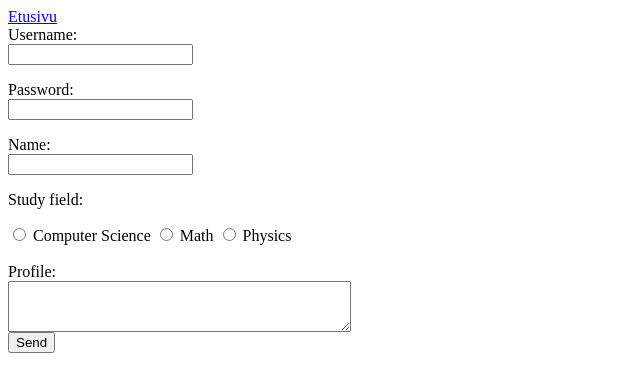
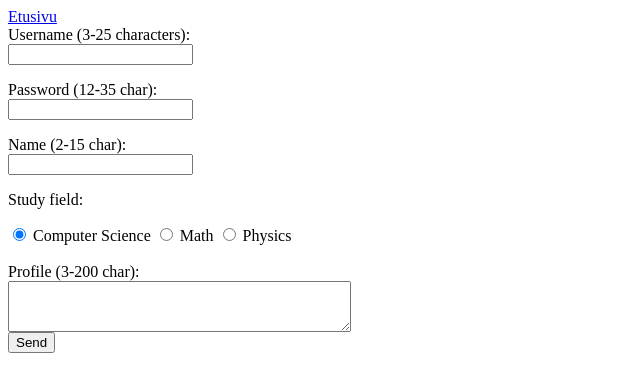
Before and after one commit to Deeroil/KumpulaDatingApp, a Flask app: page /register in a window 1280 px wide. Shown: the top 392 px of the page, without its empty margins (0-640 px from the left). Run offline with Flask 3, Linux system fonts and the light colour scheme.

Commit message:
Validate form, radiobox checked

```diff
--- a/routes.py
+++ b/routes.py
@@ -1,8 +1,8 @@
-
 from flask import redirect, render_template, request, session
 from werkzeug.security import check_password_hash, generate_password_hash
 import sql_functions as fun
 from app import app
+
 
 @app.route("/")
 def index():
@@ -74,6 +74,30 @@ def sendregister():
     field = request.form["field"]
     bio = request.form["bio"]
 
+    if not username or not passw or not name or not field:
+        return render_template("error.html", message="Tietoja puuttuu")
+
+    # TODO: näinkö?
+    if not 2 < len(username) < 26:
+        return render_template(
+            "error.html", message="Käyttäjänimen tulee olla 3-25 merkkiä pitkä"
+        )
+
+    if not 11 < len(passw) < 36:
+        return render_template(
+            "error.html", message="Salasanan tulee olla 12-35 merkkiä pitkä"
+        )
+
+    if not 1 < len(name) < 16:
+        return render_template(
+            "error.html", message="Nimen tulee olla 2-15 merkkiä pitkä"
+        )
+
+    if not 2 < len(name) < 201:
+        return render_template(
+            "error.html", message="Profiilitekstin tulee olla 3-200 merkkiä pitkä"
+        )
+
     print("FIELD", field)
     # haetaan usernamella ensin
     user = fun.find_username(username)
--- a/templates/register.html
+++ b/templates/register.html
@@ -1,42 +1,41 @@
 <a href="/">Etusivu</a>
 <br>
 <form action="/sendregister" method="POST" onsubmit="return check(this)">
-  Username: <br>
+  Username (3-25 characters): <br>
   <input type="text" name="username" required></p>
-  Password: <br>
+  Password (12-35 char): <br>
   <input type="password" name="passw" required></p>
-  Name: <br>
+  Name (2-15 char): <br>
   <input type="text" name="name" required></p>
   <p>Study field:</p>
-  <input type="radio" name="field" value="Computer Science"> Computer Science
+  <input type="radio" name="field" value="Computer Science" checked="checked"> Computer Science
   <input type="radio" name="field" value="Math"> Math
   <input type="radio" name="field" value="Physics"> Physics
   <br>
   <br>
-  Profile: <br>
+  Profile (3-200 char): <br>
   <textarea name="bio" rows="3" cols="40" required></textarea>
   <br>
   <input type="submit" value="Send">
 </form>
 
 <script>
-  // TODO: radio validation?
   function check(form) {
-    if (form.username.value.length < 3) {
-      alert("Käyttäjänimi liian lyhyt");
+    if (form.username.value.length < 3 || form.username.value.length > 25) {
+      alert("Käyttäjänimen tulee olla 3-25 merkkiä pitkä");
       return false;
     }
 
-    if (form.passw.value.length < 5) {
-      alert("Salasana liian lyhyt");
+    if (form.passw.value.length < 12 || form.passw.value.length > 35) {
+      alert("Salasanan tulee olla 12-35 merkkiä pitkä");
       return false;
     }
-    if (form.name.value.length < 2) {
-      alert("Nimi liian lyhyt");
+    if (form.name.value.length < 1 || form.name.value.length > 15) {
+      alert("Nimen tulee olla 2-15 merkkiä pitkä");
       return false;
     }
-    if (form.bio.value.length > 50) {
-      alert("Bio liian pitkä");
+    if (form.bio.value.length < 3 || form.bio.value.length > 200) {
+      alert("Profiilitekstin tulee olla 3-200 merkkiä pitkä");
       return false;
     }
     return true;
```
